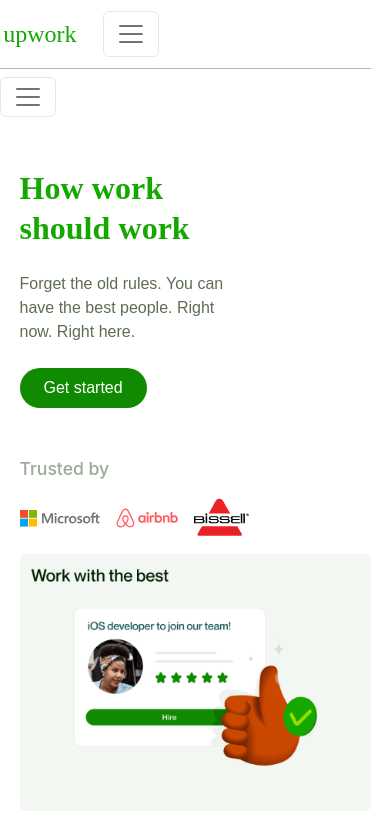
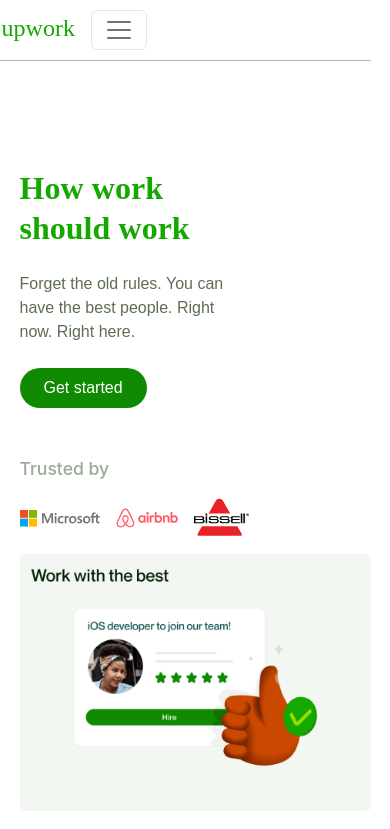
Before and after one commit to gasangw/upwork, a React (Create React App) app: page / in a window 390 px wide. Shown: the top 829 px of the page. Built offline with nearby package versions, Linux system fonts and the light colour scheme; a web font is replaced by a local one.

Commit message:
Add media query to the nav

```diff
--- a/src/components/Nav/nav.css
+++ b/src/components/Nav/nav.css
@@ -92,3 +92,30 @@
     font-size: 1.5rem;
     font-family:'Courgette', cursive;;
 }
+
+@media(max-width: 769px){
+  .second-nav {
+    display: none;
+  }
+
+  .whole-nav {
+    max-width: 100%;
+  }
+
+  .nav-wrapper {
+    display: block;
+    text-align: left;
+   }
+
+   .nav-container {
+    height: 100%;
+    display: block;
+    gap: 5px;
+    padding: 0.1rem;
+    }
+
+    .search-area {
+      max-width: 100%;
+    }
+
+}
```
Also changed, not shown: src/components/Nav/Navigation.jsx (deleted).
